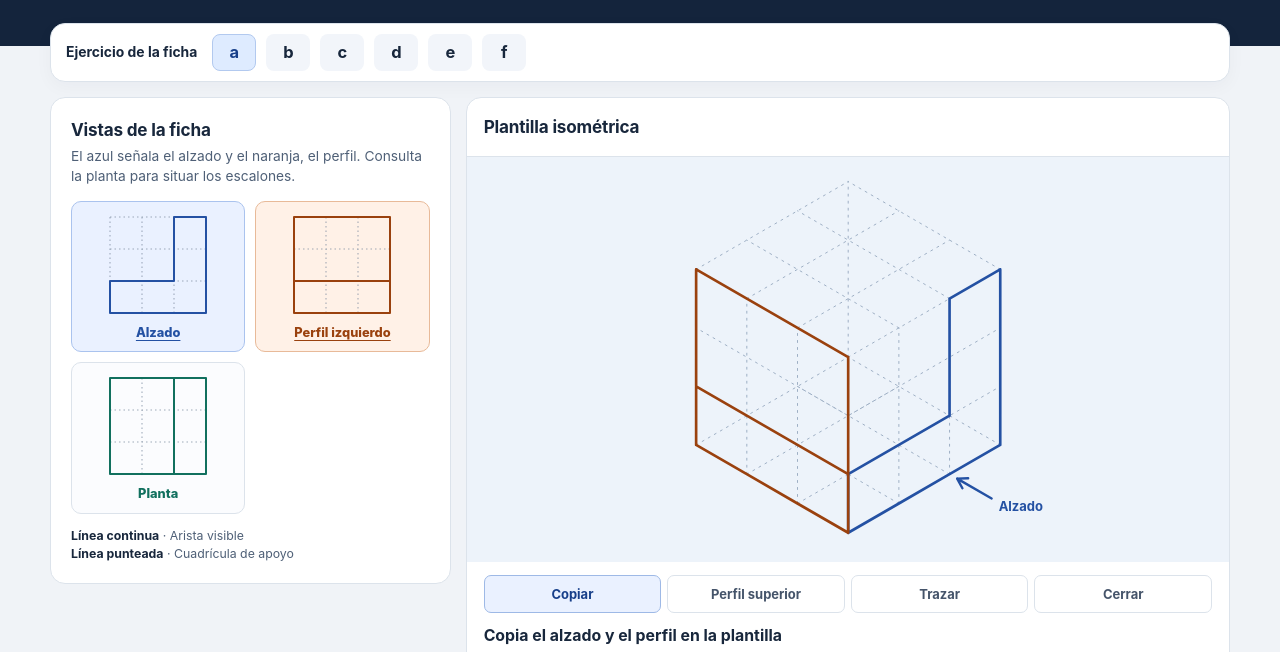
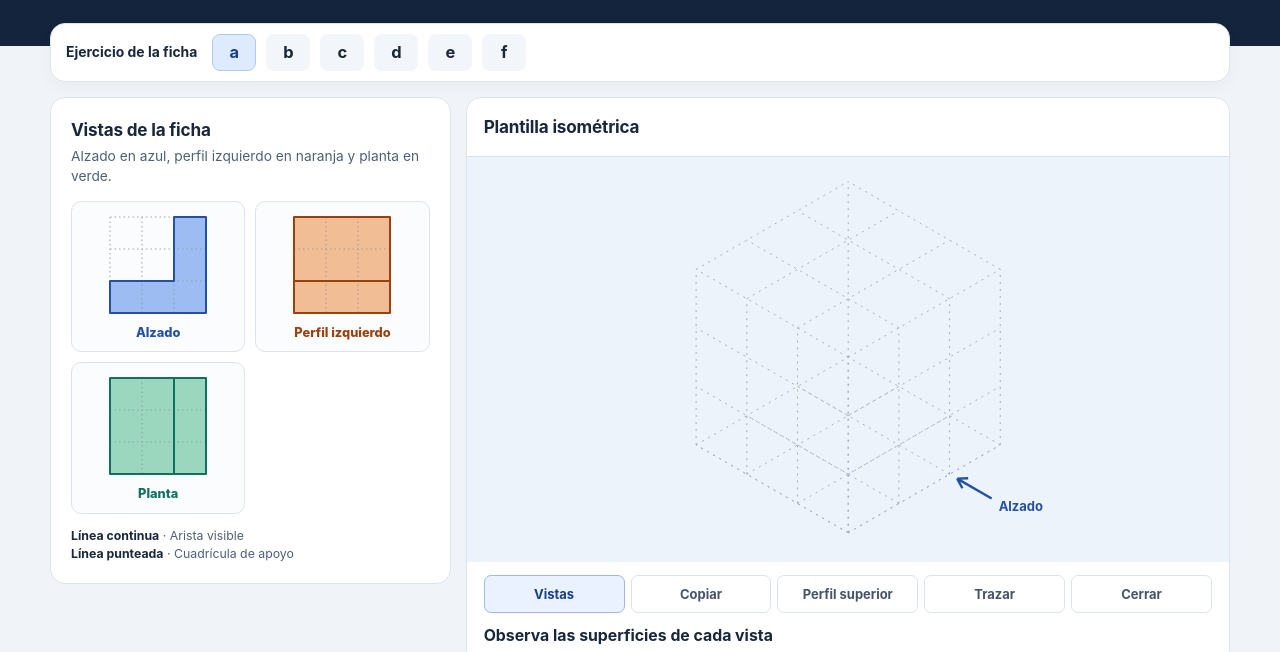
Before and after one commit to mpassalacqua01/apps, a plain HTML site: page perspectiva-isometrica/index.html in a window 1280 px wide. Shown: the part 148-800 px from the top of the page. Drawn offline with Linux system fonts and the light colour scheme.

Commit message:
Colorea las superficies de las vistas antes de copiarlas

```diff
--- a/perspectiva-isometrica/index.html
+++ b/perspectiva-isometrica/index.html
@@ -148,7 +148,7 @@
   <div class="workspace">
     <section class="panel views" aria-labelledby="views-title">
       <h2 id="views-title">Vistas de la ficha</h2>
-      <p class="hint">El azul señala el alzado y el naranja, el perfil. Consulta la planta para situar los escalones.</p>
+      <p class="hint">Alzado en azul, perfil izquierdo en naranja y planta en verde.</p>
       <div class="view-grid">
         <button type="button" class="view" data-view="front" aria-pressed="false"><canvas width="220" height="220" aria-hidden="true"></canvas><span>Alzado</span></button>
         <button type="button" class="view" data-view="left" aria-pressed="false"><canvas width="220" height="220" aria-hidden="true"></canvas><span>Perfil izquierdo</span></button>
@@ -197,6 +197,8 @@ const exercises = {
   f: [[0,0,2], [0,0,2], [0,3,3]]
 };
 
+const inspectViews = ["Vistas", "Observa las superficies de cada vista",
+  "Fíjate en los contornos que separan las caras. Cuando estés listo, pulsa «Copiar vistas» para llevar el alzado y el perfil a la plantilla."];
 const first = ["Copiar", "Copia el alzado y el perfil en la plantilla",
   "El alzado (azul) va en la cara derecha y el perfil izquierdo (naranja) en la izquierda. Mantén verticales las alturas. Sigue las diagonales para el ancho y el fondo."];
 const corners = ["Trazar", "Saca líneas cortas desde los vértices",
@@ -255,7 +257,7 @@ const moves = {
       "El tramo verde recorre las dos casillas delanteras. Mueve el rectángulo naranja dos casillas hacia la derecha.", "left", 2]
   ]
 };
-const lessons = Object.fromEntries(Object.entries(moves).map(([key, list]) => [key, [first, ...list, corners, finish]]));
+const lessons = Object.fromEntries(Object.entries(moves).map(([key, list]) => [key, [inspectViews, first, ...list, corners, finish]]));
 const colors = {front:"#2451a3", left:"#9a410e", top:"#11705e", added:"#733ea1", edge:"#233956"};
 const iso = [-Math.PI / 4, Math.atan(1 / Math.sqrt(2))];
 const angles = {front:[0,0], left:[-Math.PI/2,0], top:[0,Math.PI/2]};
@@ -274,7 +276,9 @@ const help = document.querySelector(".scene-help");
 const title = document.querySelector("#model-title");
 const moveKey = document.querySelector("#move-key");
 const moveAction = document.querySelector("#move-action");
-const currentMove = () => moves[exercise][step-1];
+const copyStep = 1;
+const firstMoveStep = copyStep + 1;
+const currentMove = () => moves[exercise][step-firstMoveStep];
 const movePreview = 1850;
 const moveDuration = 1650;
 const lastStep = () => lessons[exercise].length - 1;
@@ -318,6 +322,12 @@ function drawView(button, move) {
   const data = viewDepth(exercise, direction);
   const color = colors[direction];
   pen.clearRect(0,0,220,220);
+  pen.fillStyle = faceFills[direction];
+  pen.globalAlpha = move ? .25 : .72;
+  data.forEach((row, y) => row.forEach((depth, x) => {
+    if (depth >= 0) pen.fillRect(offset+x*size,offset+y*size,size,size);
+  }));
+  pen.globalAlpha = 1;
   pen.strokeStyle = "#8190a3";
   pen.lineWidth = 1.6;
   pen.setLineDash([3,6]);
@@ -384,7 +394,7 @@ function updateUI() {
     const view = button.dataset.view;
     const reference = move && view === "top";
     button.disabled = !modelMode;
-    button.classList.toggle("current", Boolean(reference) || move?.[3] === view || (!modelMode && step === 0 && view !== "top"));
+    button.classList.toggle("current", Boolean(reference) || move?.[3] === view || (!modelMode && step === copyStep && view !== "top"));
     if (reference) button.setAttribute("aria-label", "Planta, línea de referencia para este desplazamiento");
     else button.removeAttribute("aria-label");
     drawView(button, move);
@@ -394,7 +404,8 @@ function updateUI() {
   document.querySelector("#instruction-text").textContent = instruction;
   previous.disabled = step === 0;
   next.disabled = step === lastStep();
-  replay.disabled = modelMode;
+  next.textContent = step === 0 ? "Copiar vistas →" : "Siguiente →";
+  replay.disabled = modelMode || step === 0;
   modelToggle.hidden = step !== lastStep();
   moveKey.hidden = !move;
   if (move) moveKey.style.setProperty("--move-color", colors[move[3]]);
@@ -406,7 +417,7 @@ function updateUI() {
     ? "Azul para el alzado, naranja para el perfil y verde para la planta. Pulsa una vista para mirar la pieza desde esa dirección."
     : move
       ? "Las aristas que se mueven están en azul o naranja. El trazo verde de la planta marca dónde colocarlas."
-      : "El azul señala el alzado y el naranja, el perfil. Consulta la planta para situar los escalones.";
+      : "Alzado en azul, perfil izquierdo en naranja y planta en verde.";
   canvas.classList.toggle("interactive", modelMode);
   canvas.tabIndex = modelMode ? 0 : -1;
   canvas.setAttribute("aria-label", modelMode
@@ -429,7 +440,7 @@ function setStep(value, animateMove = false) {
   cameraMove = undefined;
   selectView(null);
   moveReady = Boolean(currentMove()) && !animateMove;
-  drawingStart = moveReady ? null : performance.now();
+  drawingStart = step === 0 || moveReady ? null : performance.now();
   updateUI();
   schedule();
 }
@@ -672,7 +683,7 @@ function drawMove(project, drawing, move, now) {
   const color = colors[move[3]];
   const group = drawing.groups.get(move);
   const active = new Set(group);
-  const placed = new Set(moves[exercise].slice(0,step-1).flatMap(previousMove => drawing.groups.get(previousMove)));
+  const placed = new Set(moves[exercise].slice(0,step-firstMoveStep).flatMap(previousMove => drawing.groups.get(previousMove)));
   const background = drawing.projections.filter(segment => !active.has(segment)).map(segment => {
     const location = placed.has(segment) ? segment.to : segment.from;
     return location.map(project);
@@ -715,13 +726,14 @@ function drawLesson(project, width, height, now) {
   const move = currentMove();
   let t = 1;
   drawTemplate(project);
+  if (step === 0) return;
   ctx.lineCap = "round";
   ctx.lineJoin = "round";
 
   if (move) {
     t = drawMove(project,drawing,move,now);
   } else {
-    const duration = step === 0 ? 1850 : 1250;
+    const duration = step === copyStep ? 1850 : 1250;
     t = drawingStart === null ? 1 : progress(now,drawingStart,duration);
     if (isTracing || isClosing) {
       const motion = t*t*(3-2*t);
```
